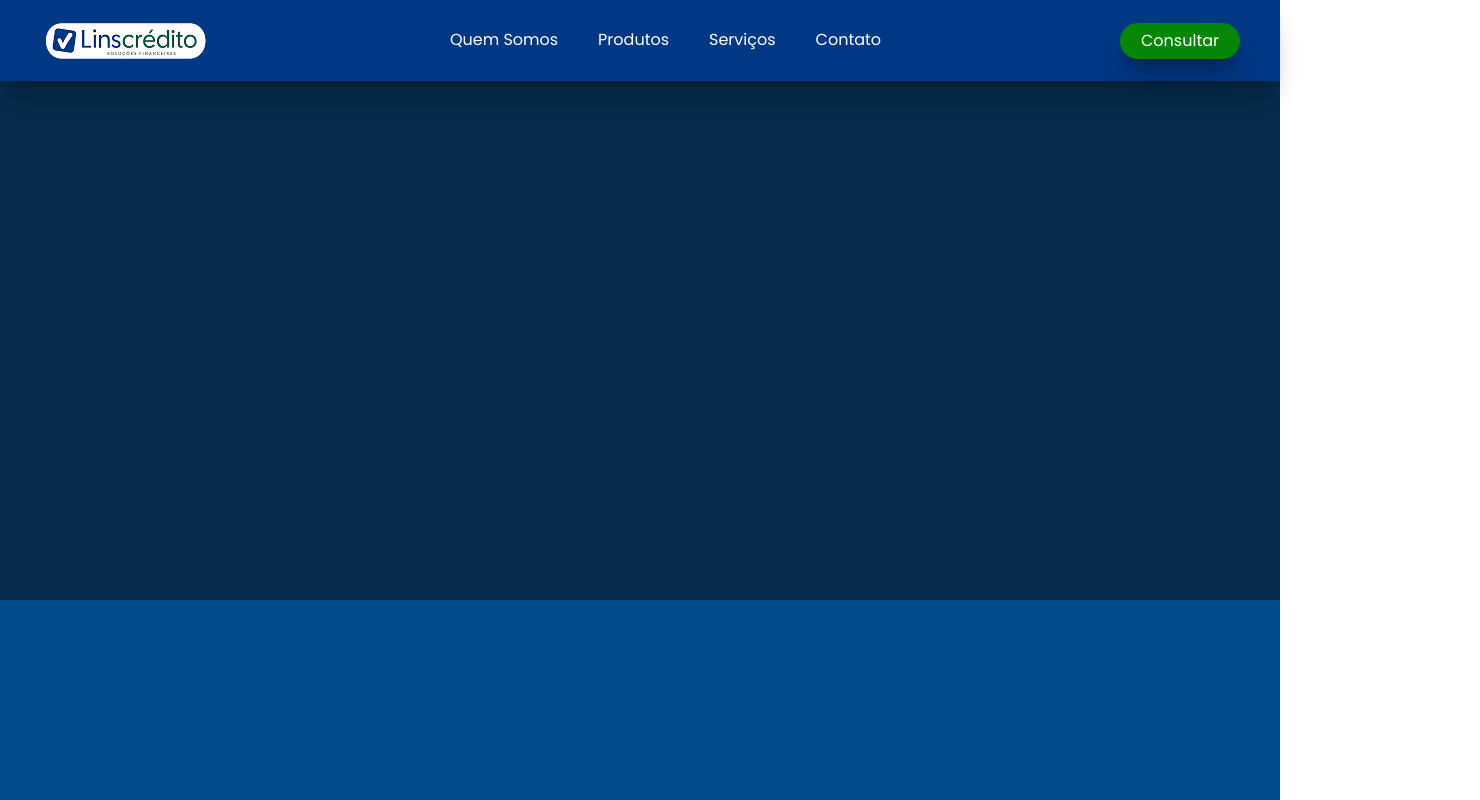
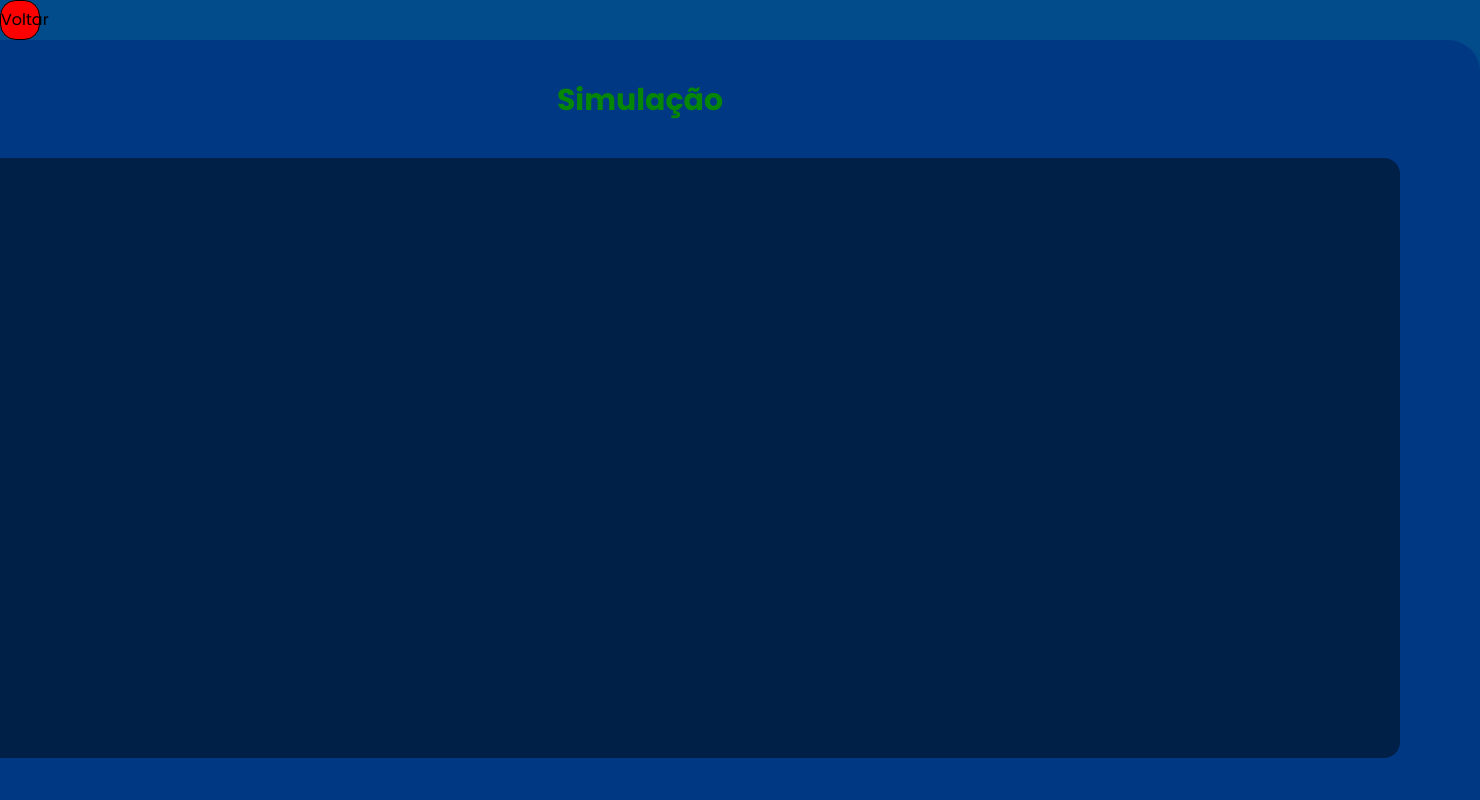
Before and after one commit to Fabio-Lucas-07/Site-LinsCredito, a React (Vite) app: page /consulta in a window 1280 px wide. Shown: the top 800 px of the page, 1480 px wide, since content can reach past the window. Built offline with nearby package versions, Linux system fonts and the light colour scheme.

Commit message:
Added: react-router-dom

```diff
--- a/src/main.tsx
+++ b/src/main.tsx
@@ -2,9 +2,15 @@ import { StrictMode } from 'react'
 import { createRoot } from 'react-dom/client'
 import './index.css'
 import Home from './pages/Home/Home.tsx'
+import { BrowserRouter, Route, Routes ,} from 'react-router-dom'
+import Consulta from './pages/Consulta/Consulta.tsx'
 
 createRoot(document.getElementById('root')!).render(
-  <StrictMode>
-    <Home />
-  </StrictMode>,
+  <BrowserRouter>
+    <Routes>
+      <Route path='/' element={<Home/>}></Route>
+      <Route path='/consulta' element={<Consulta/>} ></Route>
+      <Route path='*' element={<h1>Not Fould</h1>}></Route>
+    </Routes>
+  </BrowserRouter>
 )
--- /dev/null
+++ b/src/pages/Consulta/Consulta.tsx
@@ -0,0 +1,22 @@
+import React from 'react'
+import './style.css'
+import { Link } from 'react-router-dom'
+
+export default function Consulta() {
+  return (
+    <div>
+      <Link to={"/"}>
+        <button type='button' className='border w-10 h-10 mr-auto bg-[#FF0000] rounded-2xl '>Voltar</button>
+      </Link>
+      <div className="flex  items-center justify-center">
+
+        <div className="flex  flex-col bg-[#013884] h-200 w-450 rounded-4xl items-center justify-center p-10 text-white shadow-xl/20 " >
+          <h1 className='text-ligth font-bold text-3xl text-[#058605]'>Simulação</h1>
+          <div className='flex h-150 w-380 bg-[#012047] rounded-2xl m-10'>
+
+          </div>
+        </div>
+      </div>
+    </div>
+  )
+}
--- /dev/null
+++ b/src/pages/Consulta/style.css
@@ -0,0 +1,5 @@
+
+
+body{
+    background-color: #034C8C;
+}
--- a/src/pages/Home/Home.tsx
+++ b/src/pages/Home/Home.tsx
@@ -1,20 +1,17 @@
 import './style.css'
 import Logo from '../../../public/assets/logo.png'
-import Menu from '../../../public/assets/menu.png'
-import Fgts from '../../../public/assets/fgts.png'
+// import Menu from '../../../public/assets/menu.png'
+// import Fgts from '../../../public/assets/fgts.png'
 import Insta from '../../../public/assets/instaLogo.png'
 import Whats from '../../../public/assets/whatsLogo.png'
+import { Link } from 'react-router-dom'
+
 
 function Home() {
 
 
   function consulta (){
 
-  return (
-    <div className="w-400 h-400 bg-[#FFFFFF]">
-      {/* conteúdo aqui */}
-    </div>
-  );
   }
 
   return (
@@ -29,7 +26,12 @@ function Home() {
           <a href="" className="nav-itens">Serviços</a>
           <a href="" className="nav-itens">Contato</a>
         </div>
-        <button type='button' className = 'rounded-full bg-[#058605] cursor-pointer ml-auto h-9 w-30 transition duration-500 hover:bg-[#035703] ml-10 mr-10 shadow-xl/25' >Consultar</button>
+        <Link to={"/consulta"}>
+         <button type='button' className = 'rounded-full bg-[#058605] cursor-pointer ml-auto h-9 w-30 transition duration-500 hover:bg-[#035703] ml-10 mr-10 shadow-xl/25' >Simular</button>
+        </Link>
+
+
+
       </div>
 
       <div className='mother flex flex-col gap-100'>
@@ -40,7 +42,7 @@ function Home() {
         </div>
         <div className='blocos'>
           <h1 className='flex flex-row justify-start text-[#FFFFFF] '><img src={Insta}/> <img src={Whats}/> <a href="src/pages/Home/Consulta/Consulta.tsx" className='text-[#FFFFFF]'>Me clique</a></h1>
-               <button onClick={consulta} className='bg-[#FFFFFF] hover:cursor-pointer'> clique me</button>
+
         </div>
       </div>
 
```
